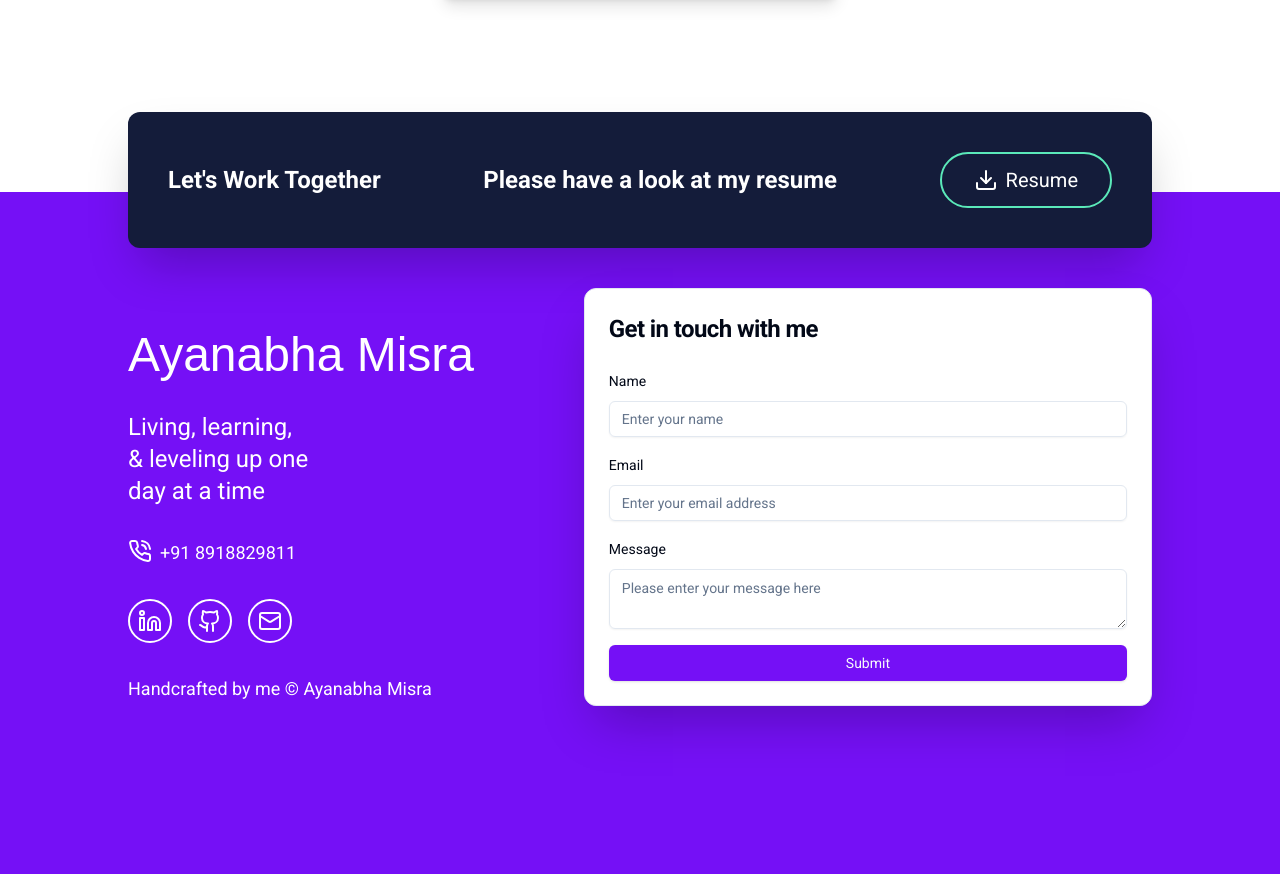
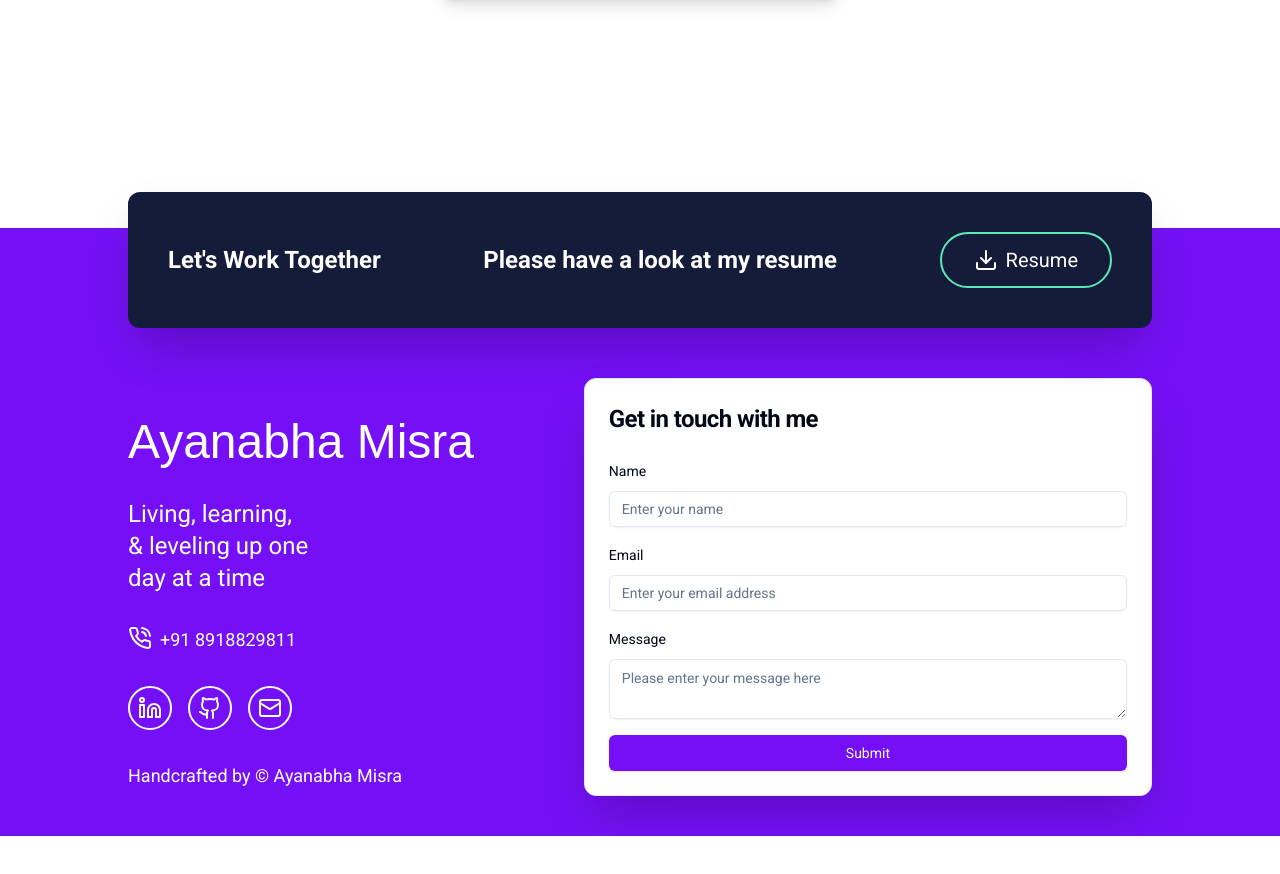
Before and after one commit to Ayanabha1/Portfolio, a Next.js app: page / in a window 1280 px wide. Shown: the part 3618-4492 px from the top of the page. After the commit the page ends 4454 px from the top, so only its background shows below. Built offline with nearby package versions, Linux system fonts and the light colour scheme; a web font is replaced by a local one.

Commit message:
Fixed footer inconsistency

```diff
--- a/app/page.tsx
+++ b/app/page.tsx
@@ -9,6 +9,7 @@ import Projects from "@/components/Projects";
 import Skills from "@/components/Skills";
 import Footer from "@/components/Footer";
 import NavbarSheet from "@/components/NavbarSheet";
+import FooterBanner from "@/components/FooterBanner";
 
 const poppins = Roboto({
   weight: ["300", "400", "700"],
@@ -24,6 +25,8 @@ export default function Home() {
       <About />
       <Skills />
       <Projects />
+      <FooterBanner />
+
       <Footer />
       <AvailableBadge />
     </main>
--- a/components/Footer.tsx
+++ b/components/Footer.tsx
@@ -1,10 +1,5 @@
 "use client";
-import {
-  footer_banner_details,
-  footer_details,
-  name,
-  phoneno,
-} from "@/lib/constants";
+import { footer_details, name, phoneno } from "@/lib/constants";
 import { ContactIcon, DownloadIcon, PhoneCallIcon } from "lucide-react";
 import Image from "next/image";
 import Link from "next/link";
@@ -31,6 +26,7 @@ import { Form, FormControl, FormField, FormItem, FormLabel } from "./ui/form";
 import toast from "react-hot-toast";
 import axios from "axios";
 import PulseLoader from "react-spinners/PulseLoader";
+import FooterBanner from "./FooterBanner";
 
 const handwriting_font = Just_Another_Hand({
   weight: ["400"],
@@ -46,16 +42,6 @@ interface footer_details_interface {
   }[];
 }
 
-interface footer_banner_details_interface {
-  heading: string;
-  heading2: string;
-  button: {
-    text: string;
-    icon: any;
-    link: string;
-  };
-}
-
 const override = {
   display: "block",
   borderColor: "white",
@@ -66,8 +52,6 @@ const Footer = () => {
   let [color, setColor] = useState("#ffffff");
 
   const footer_dets: footer_details_interface = footer_details;
-  const footer_banner_dets: footer_banner_details_interface =
-    footer_banner_details;
 
   const form = useForm<ValidationSchemaType>({
     resolver: zodResolver(validationSchema),
@@ -91,32 +75,10 @@ const Footer = () => {
   };
 
   return (
-    <section
-      id="contact"
-      className="relative w-full h-[1200px] sm:h-[1100px] md:h-[800px] lg:h-[700px] bg-primary mt-20 lg:mt-20px scroll-m-[250px]"
-    >
-      <div className="absolute -top-20 left-[0] w-full">
-        <div className="mx-auto bg-[rgb(20,28,58)] w-[92%] lg:w-[80%] rounded-xl shadow-2xl flex flex-col lg:flex-row gap-8 items-center justify-between p-10 text-white text-center font-medium lg:font-semibold ">
-          <h1 className="text-lg md:text-2xl">
-            {footer_banner_details.heading}
-          </h1>
-          <h1 className="text-lg md:text-2xl">
-            {footer_banner_details.heading2}
-          </h1>
-          <Link
-            href={footer_banner_dets.button.link}
-            target="_blank"
-            className="flex gap-2 items-center text-2xl font-medium p-3 px-8 border-2 border-[rgb(91,233,185)] rounded-full hover:bg-[rgb(91,233,185)] hover:text-black cursor-pointer transition-all duration-300"
-          >
-            <footer_banner_details.button.icon />
-            <span className="text-lg md:text-xl font-medium">
-              {footer_banner_details.button.text}
-            </span>
-          </Link>
-        </div>
-
-        <div className="flex items-center justify-center py-10">
-          <div className="w-[90%] lg:w-[80%] flex flex-col-reverse md:flex-row justify-between">
+    <section id="contact" className="relative w-full z-[40]  bg-primary">
+      <div className="w-full ">
+        <div className="flex items-center justify-center pt-[250px] lg:pt-[150px] py-10">
+          <div className="w-[90%] lg:w-[80%] flex flex-col-reverse md:flex-row md:items-start justify-between">
             <div className="flex flex-col gap-8 items-left justify-center text-white mt-10 items-center md:items-start">
               {/* <div className="relative h-16 w-16 invert">
                 <Image fill src="/logo.png" alt="Ayanabha" />
@@ -140,7 +102,7 @@ const Footer = () => {
                   </Link>
                 ))}
               </div>
-              <p className="text-lg ">Handcrafted by me © {name}</p>
+              <p className="text-lg ">Handcrafted by © {name}</p>
             </div>
             {/* Contact */}
             <Card className="w-[100%] md:w-[60%] max-w-[750px] shadow-2xl">
--- /dev/null
+++ b/components/FooterBanner.tsx
@@ -0,0 +1,36 @@
+import { footer_banner_details } from "@/lib/constants";
+import Link from "next/link";
+import React from "react";
+
+interface footer_banner_details_interface {
+  heading: string;
+  heading2: string;
+  button: {
+    text: string;
+    icon: any;
+    link: string;
+  };
+}
+
+const FooterBanner = () => {
+  const footer_banner_dets: footer_banner_details_interface =
+    footer_banner_details;
+  return (
+    <div className="relative mt-20 mb-[-200px] lg:mb-[-100px] z-[50] lg:mt-20px scroll-m-[250px] mx-auto bg-[rgb(20,28,58)] w-[92%] lg:w-[80%] rounded-xl shadow-2xl flex flex-col lg:flex-row gap-8 items-center justify-between p-10 text-white text-center font-medium lg:font-semibold ">
+      <h1 className="text-lg md:text-2xl">{footer_banner_details.heading}</h1>
+      <h1 className="text-lg md:text-2xl">{footer_banner_details.heading2}</h1>
+      <Link
+        href={footer_banner_dets.button.link}
+        target="_blank"
+        className="flex gap-2 items-center text-2xl font-medium p-3 px-8 border-2 border-[rgb(91,233,185)] rounded-full hover:bg-[rgb(91,233,185)] hover:text-black cursor-pointer transition-all duration-300"
+      >
+        <footer_banner_details.button.icon />
+        <span className="text-lg md:text-xl font-medium">
+          {footer_banner_details.button.text}
+        </span>
+      </Link>
+    </div>
+  );
+};
+
+export default FooterBanner;
```
